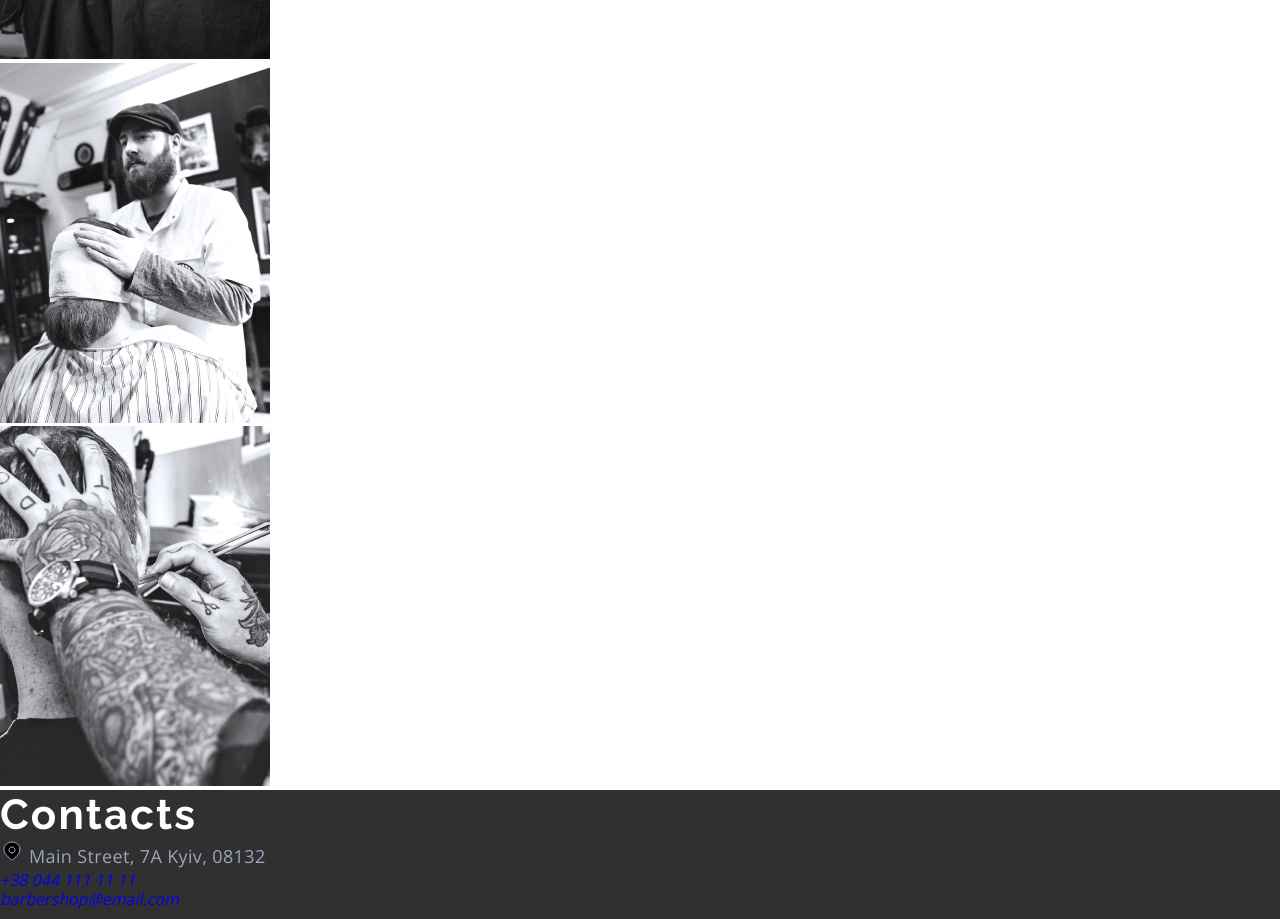
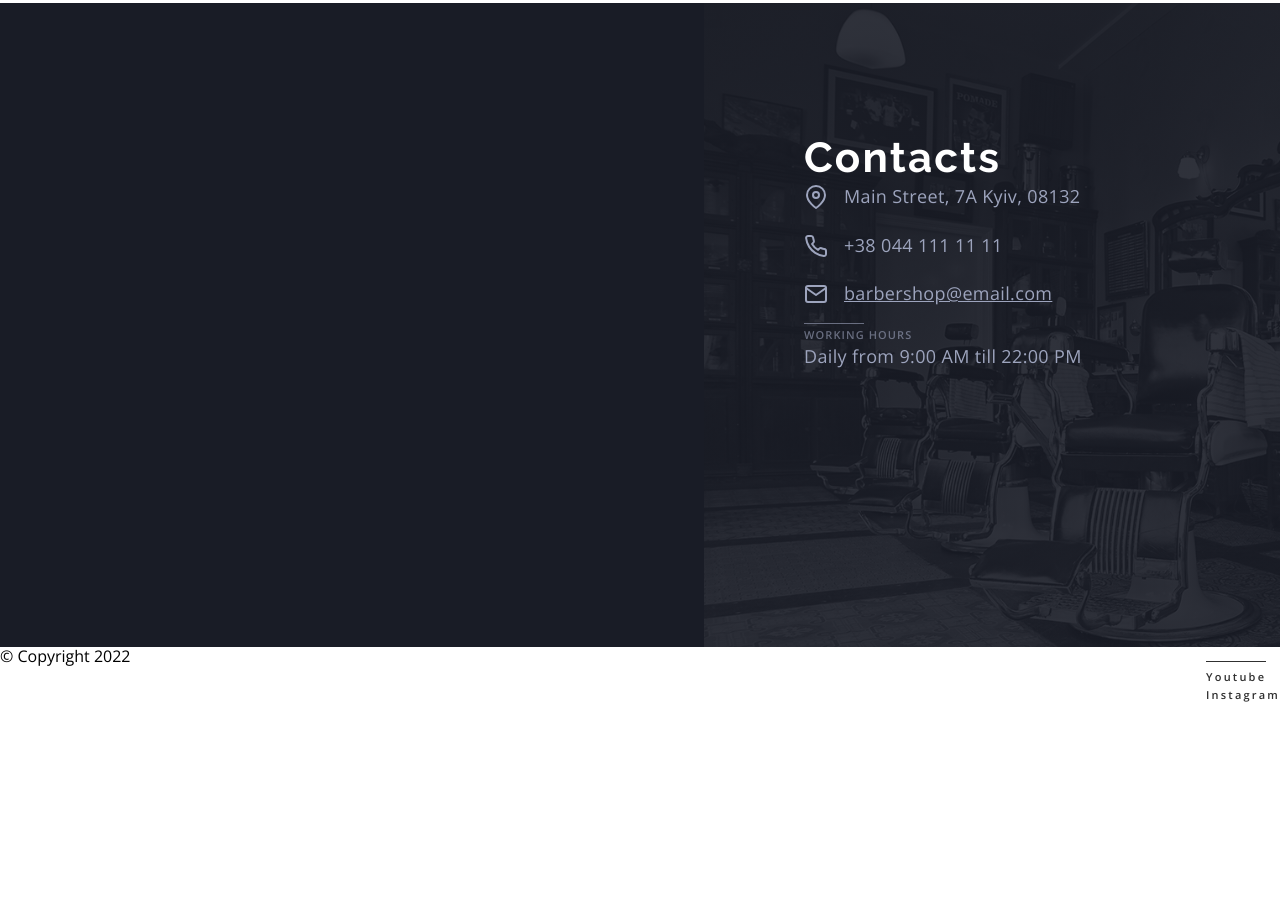
Before and after one commit to m-c-socaci/Barbershop, a plain HTML site: page index.html in a window 1280 px wide. Shown: the part 4254-5173 px from the top of the page. After the commit the page ends 4957 px from the top, so only its background shows below. Drawn offline with nearby package versions, Linux system fonts and the light colour scheme.

Commit message:
lesson10 - portofolio & contact

```diff
--- a/css/contact-styles.css
+++ b/css/contact-styles.css
@@ -1,8 +1,26 @@
+.contact-container {
+  display: flex;
+}
+
+.contact-book-service {
+  background-color: #191c26;
+  width: 55%;
+}
 .contact {
-  /* TODO: replace with image background */
-  background-color: var(--black-color);
+  width: 45%;
+  --price-list-bg-color: rgba(25, 28, 38, 0.9);
+
+  background-image: linear-gradient(
+      var(--price-list-bg-color),
+      var(--price-list-bg-color)
+    ),
+    url("../images/contact.jfif");
+  background-repeat: no-repeat;
+  background-size: cover;
   color: var(--white-color);
   height: 644px;
+
+  padding: 130px 100px;
 }
 
 .contact-address {
@@ -13,4 +31,27 @@
   font-weight: 400;
   line-height: 166.667%;
   letter-spacing: 0.36px;
+
+  display: flex;
+  align-items: center;
 }
+
+.contact-address-email {
+  text-decoration: underline;
+}
+
+.contact-icon {
+  width: 24px;
+  height: 24px;
+  margin-right: 16px;
+}
+
+.contact-working-hours {
+  color: #9da4bd;
+
+  font-size: 18px;
+  font-style: normal;
+  font-weight: 400;
+  line-height: 166.667%;
+  letter-spacing: 0.36px;
+}
--- /dev/null
+++ b/css/footer-styles.css
@@ -0,0 +1,4 @@
+.footer {
+  display: flex;
+  justify-content: space-between;
+}
--- /dev/null
+++ b/css/portofolio-styles.css
@@ -0,0 +1,12 @@
+.portofolio {
+  padding: 130px 55px;
+}
+
+.portofolio-images {
+  display: flex;
+  gap: 30px;
+}
+
+.portofolio-subtitle-container {
+  margin-bottom: 44px;
+}
--- a/index.html
+++ b/index.html
@@ -28,8 +28,12 @@
     <link rel="stylesheet" href="./css/services-and-prices-styles.css" />
     <link rel="stylesheet" href="./css/why-us-styles.css" />
     <link rel="stylesheet" href="./css/barbers-styles.css" />
+    <link rel="stylesheet" href="./css/portofolio-styles.css" />
+    <link rel="stylesheet" href="./css/contact-styles.css" />
+    <link rel="stylesheet" href="./css/footer-styles.css" />
 
-    <link rel="stylesheet" href="./css/contact-styles.css" />
+    <link rel="stylesheet" href="[path/to/css/feathericon.min.css" />
+
     <title>BarberShop</title>
   </head>
   <body>
@@ -452,9 +456,9 @@
         </section>
 
         <!-- Portofolio section -->
-        <section>
+        <section class="portofolio">
           <!-- Subtitle -->
-          <div class="subtitle-container">
+          <div class="subtitle-container portofolio-subtitle-container">
             <svg width="60" height="1" class="divider-dark">
               <use href="./images/icons.svg#icon-divider" />
             </svg>
@@ -462,7 +466,7 @@
               In Latin, &quot;barba&quot; means &quot;beard&quot;
             </h3>
           </div>
-          <ul>
+          <ul class="portofolio-images">
             <li><img src="images/portofolio1.jpg" alt="Barber cuts hair" /></li>
             <li><img src="images/portofolio2.jpg" alt="Barber shaving" /></li>
             <li>
@@ -472,20 +476,30 @@
           </ul>
         </section>
 
+        <div class="contact-container">
+          <!-- Book Service -->
+          <section class="contact-book-service"></section>
+
           <!-- Contacts -->
           <section id="contacts" class="contact">
             <h2 class="header header-light">Contacts</h2>
             <address>
               <span class="contact-address">
-              <svg width="24" height="24">
-                <!-- TODO: fill-opacity -->
-                <use href="./images/icons.svg#icon-map-pin" />
-              </svg>
+                <i class="contact-icon" data-feather="map-pin"></i>
                 Main Street, 7A Kyiv, 08132
               </span>
               <br />
-            <a href="tel:+380441111111">+38 044 111 11 11</a><br />
-            <a href="mailto:barbershop@email.com">barbershop@email.com</a>
+              <a class="contact-address" href="tel:+380441111111">
+                <i class="contact-icon" data-feather="phone"></i>
+                +38 044 111 11 11</a
+              ><br />
+              <a
+                class="contact-address contact-address-email"
+                href="mailto:barbershop@email.com"
+              >
+                <i class="contact-icon" data-feather="mail"></i
+                >barbershop@email.com</a
+              >
             </address>
             <div>
               <div>
@@ -494,16 +508,17 @@
                 </svg>
                 <h3 class="subtitle subtitle-light">working hours</h3>
               </div>
-            <p>
+              <p class="contact-working-hours">
                 Daily from <time datetime="9:00AM">9:00 AM</time> till
                 <time datetime="22:00PM">22:00 PM</time>
               </p>
             </div>
           </section>
+        </div>
       </main>
 
       <!-- Footer -->
-      <footer>
+      <footer class="footer">
         <p>&copy; Copyright 2022</p>
         <div>
           <svg width="60" height="1" class="divider-dark">
@@ -533,5 +548,9 @@
       </footer>
     </div>
     <script src="./js/index.js"></script>
+    <script src="https://unpkg.com/feather-icons"></script>
+    <script>
+      feather.replace();
+    </script>
   </body>
 </html>
```
Also changed, not shown: images/contact.jfif (added). Lines whose indentation alone changed are shown as unchanged.
